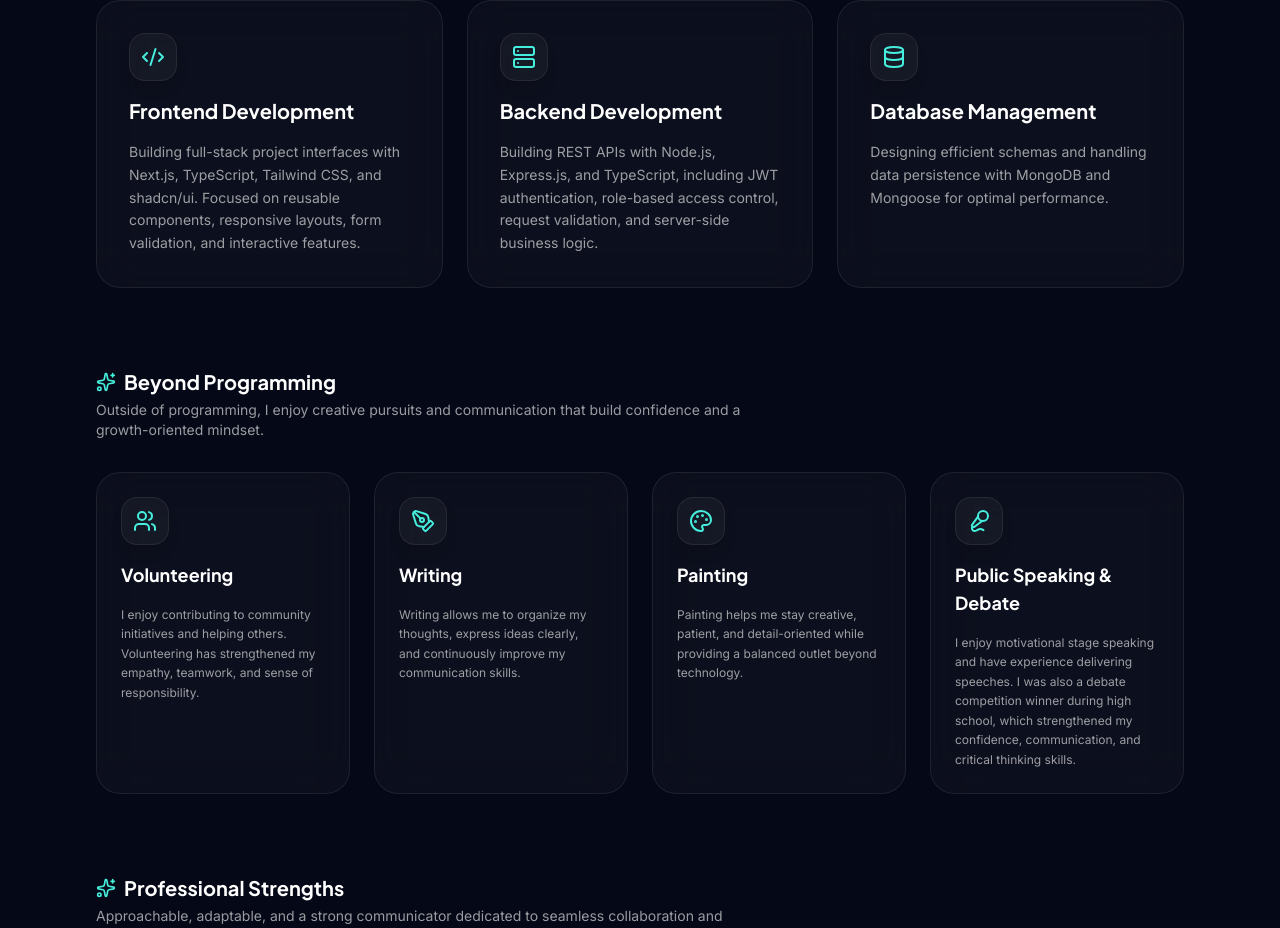
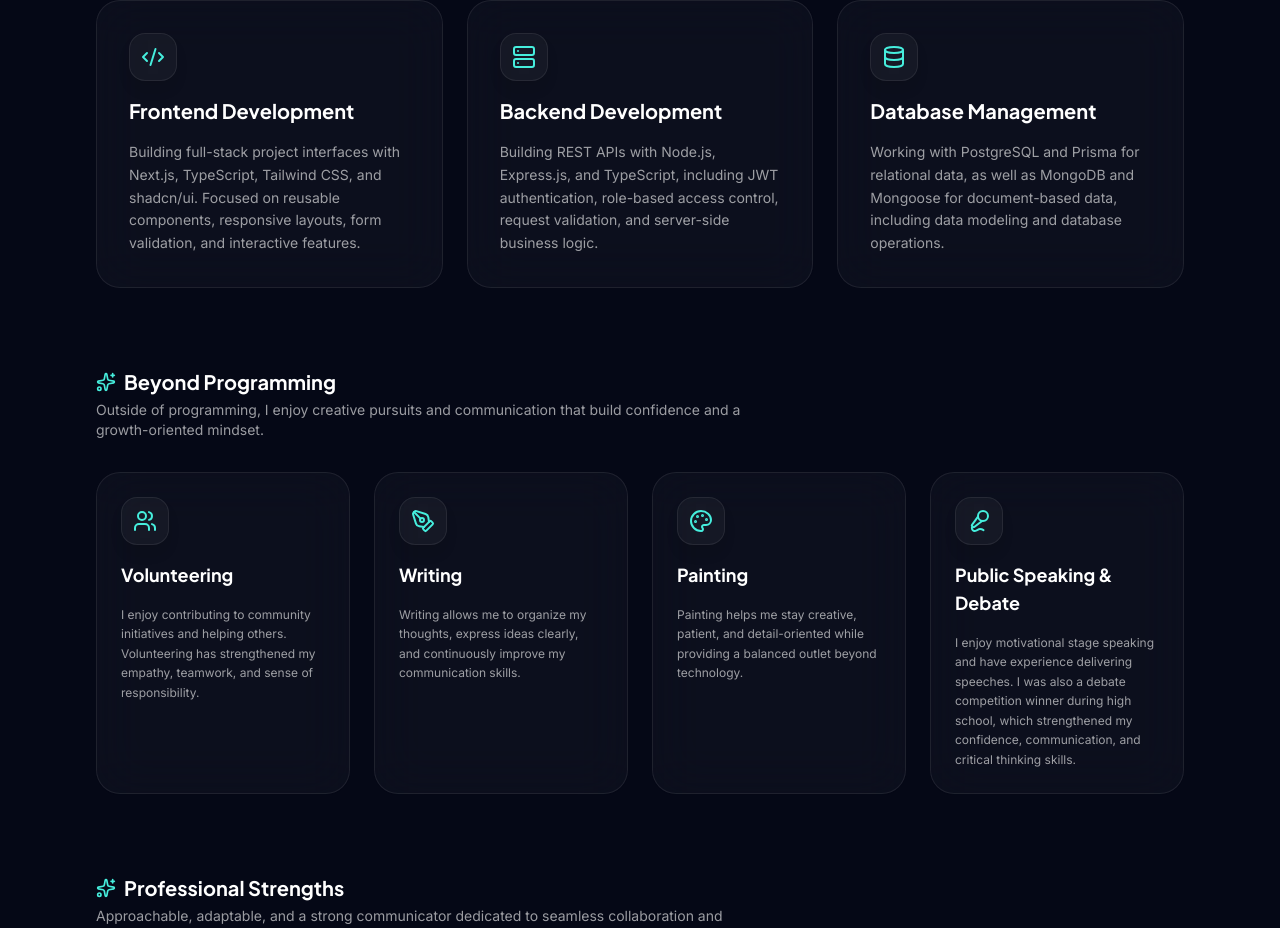
Before and after one commit to itzSumma/my-portfolio, a Next.js app: page / in a window 1280 px wide. Shown: the part 1967-2895 px from the top of the page. Built offline with nearby package versions, Linux system fonts and the light colour scheme.

Commit message:
feat(about): update Database Management in Core Expertise

```diff
--- a/src/components/About.js
+++ b/src/components/About.js
@@ -46,7 +46,7 @@ export default function About() {
       icon: <Database className="w-6 h-6 text-primary" />,
       title: "Database Management",
       description:
-        "Designing efficient schemas and handling data persistence with MongoDB and Mongoose for optimal performance.",
+        "Working with PostgreSQL and Prisma for relational data, as well as MongoDB and Mongoose for document-based data, including data modeling and database operations.",
     },
   ];
 
```
